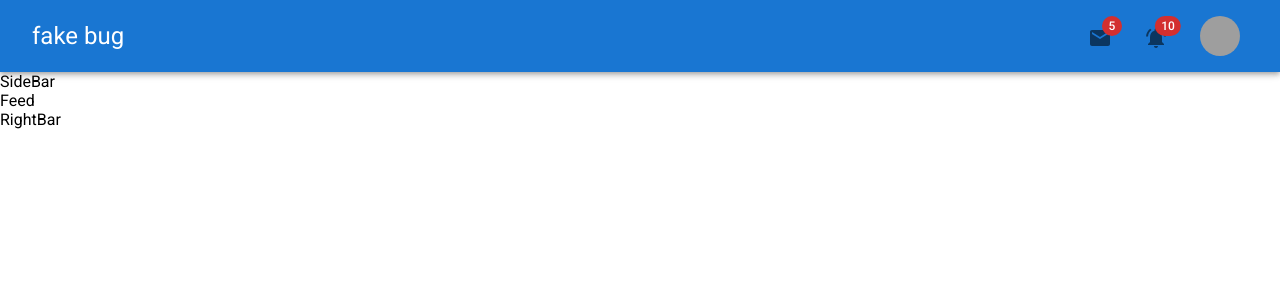
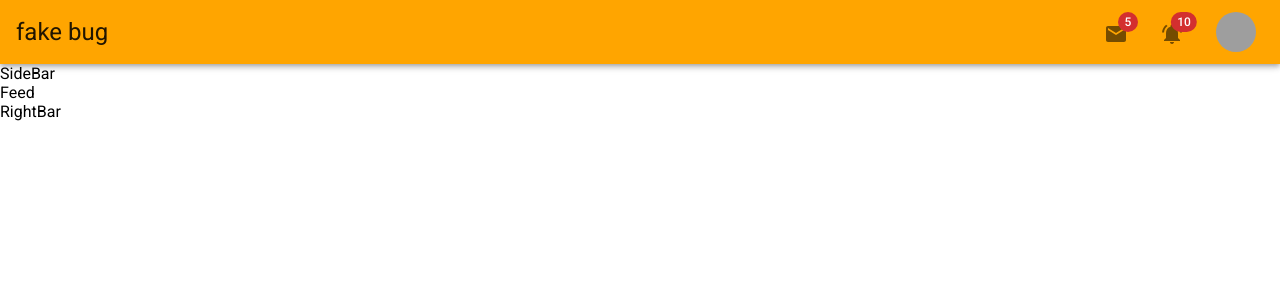
Before and after one commit to Weeraphat2000/fake-buck, a React (Create React App) app: page / in a window 1280 px wide. Shown: the top 300 px of the page. Built offline with nearby package versions, Linux system fonts and the light colour scheme; grey boxes are pictures that could not be loaded.

Commit message:
theme setup

```diff
--- /dev/null
+++ b/src/Theme.js
@@ -0,0 +1,11 @@
+import { createTheme } from "@mui/material";
+
+// setup theme
+const theme = createTheme({
+  palette: {
+    primary: { main: "#ffa500" },
+    secondary: { main: "#5342fc" },
+  },
+});
+
+export { theme };
--- a/src/components/NavBar.jsx
+++ b/src/components/NavBar.jsx
@@ -1,3 +1,4 @@
+import styled from "@emotion/styled";
 import { Mail, NotificationsActive } from "@mui/icons-material";
 import {
   AppBar,
@@ -10,11 +11,24 @@ import {
 } from "@mui/material";
 import React from "react";
 
+// custom component emotion
+const AppBarContent = styled(Box)`
+  display: flex;
+  padding: 4px 16px;
+  justify-content: space-between;
+  align-items: center;
+`;
+
+const MyCustomIcon = styled(IconButton)(({ theme }) => ({
+  display: "none",
+  [theme.breakpoints.up("md")]: { display: "block" },
+}));
+
 function NavBar() {
   return (
     <Box sx={{ flexGrow: 1 }}>
       <AppBar position="static">
-        <Box
+        <AppBarContent
           sx={{
             display: "flex",
             justifyContent: "space-between",
@@ -47,7 +61,7 @@ function NavBar() {
               />
             </IconButton>
           </Stack>
-        </Box>
+        </AppBarContent>
       </AppBar>
     </Box>
   );
--- a/src/index.js
+++ b/src/index.js
@@ -8,7 +8,8 @@ import ReactDOM from "react-dom/client";
 import "./index.css";
 import App from "./App";
 
-import CssBaseline from "@mui/material";
+import CssBaseline, { ThemeProvider } from "@mui/material";
+import { theme } from "./Theme";
 
 const root = ReactDOM.createRoot(document.getElementById("root"));
 root.render(
@@ -16,7 +17,9 @@ root.render(
     {/* The rest of your application */}
     {/* <CssBaseline /> */}
 
-    <App />
+    <ThemeProvider theme={theme}>
+      <App />
+    </ThemeProvider>
   </React.StrictMode>
 );
 
```
